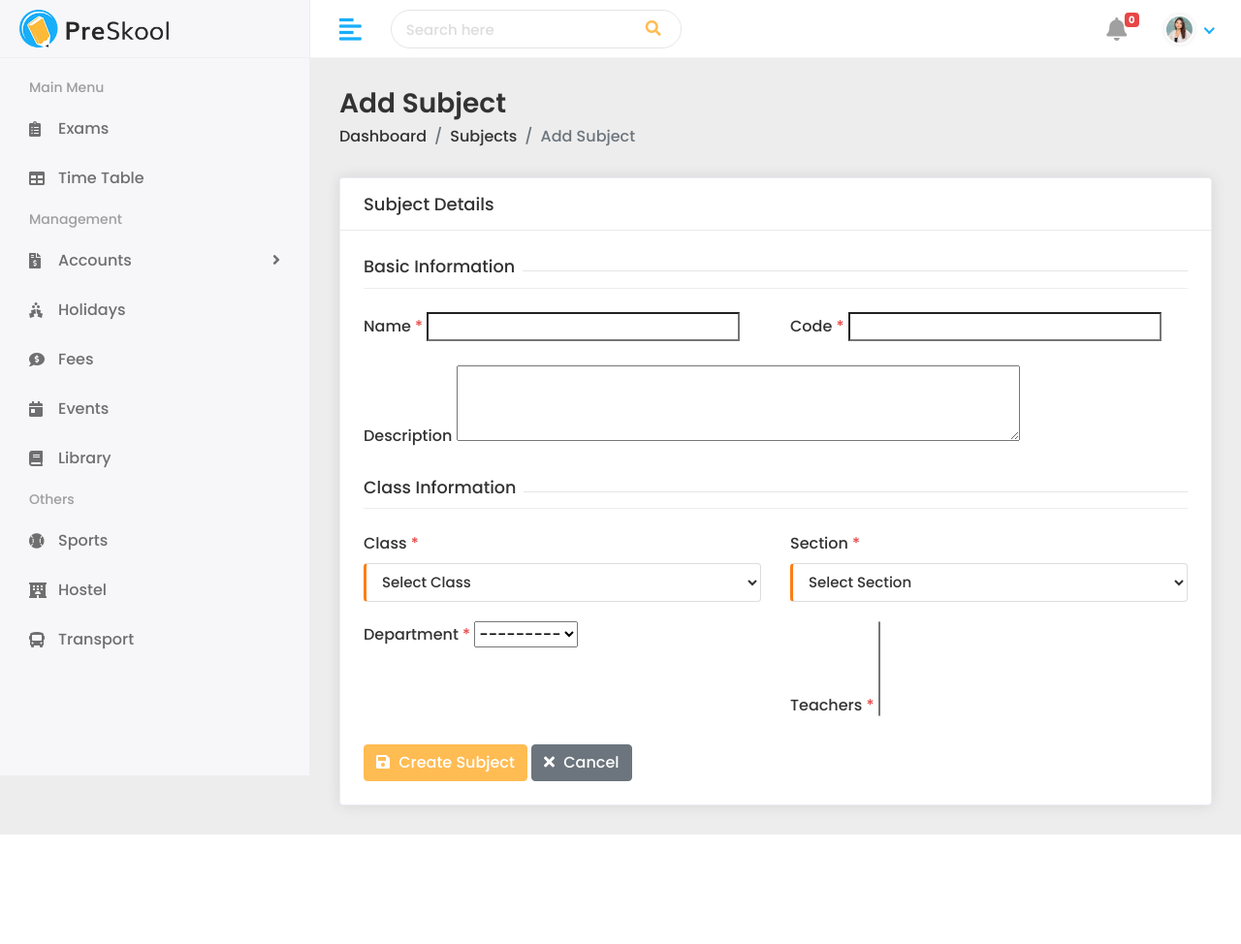
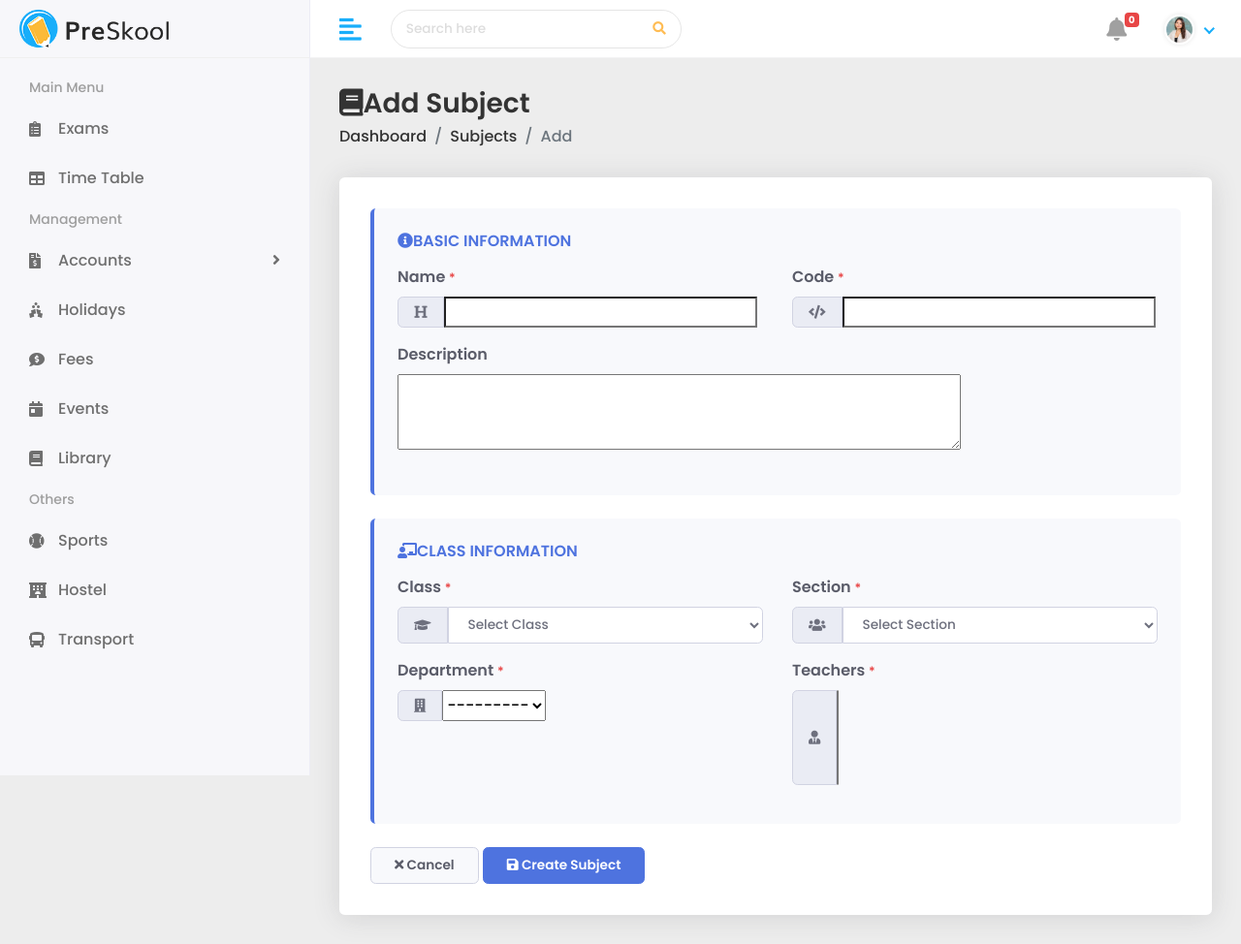
Before and after one commit to ankiitm2/sms, a Django app: page /subjects/add/ in a window 1280 px wide. Shown: the whole page at 97% size. Before the commit the page ends 861 px from the top, so only its background shows below. Run offline with Django 5.2, Linux system fonts and the light colour scheme; the visitor is signed in with stand-in values (Sample User, id 1); data comes from the database, SQL or seed files in the repository; data that the repository does not hold is empty; some libraries are stand-ins or nearby versions.

Commit message:
subjects added UI

```diff
--- a/templates/subjects/subject_form.html
+++ b/templates/subjects/subject_form.html
@@ -4,149 +4,137 @@
 {% block body %}
 <div class="page-wrapper">
     <div class="content container-fluid">
+        <!-- Page Header -->
         <div class="page-header">
             <div class="row align-items-center">
                 <div class="col">
-                    <h3 class="page-title">
-                        {% if object %}Edit{% else %}Add{% endif %} Subject
-                    </h3>
-                    <ul class="breadcrumb">
+                    <h5 class="page-title">
+                        <i class="fas fa-book me-2"></i>{% if object %}Edit{% else %}Add{% endif %} Subject
+                    </h5>
+                    <nav aria-label="breadcrumb">
+                        <ol class="breadcrumb">
                             <li class="breadcrumb-item"><a href="{% url 'dashboard' %}">Dashboard</a></li>
                             <li class="breadcrumb-item"><a href="{% url 'subject_list' %}">Subjects</a></li>
-                        <li class="breadcrumb-item active">
-                            {% if object %}Edit{% else %}Add{% endif %} Subject
-                        </li>
-                    </ul>
+                            <li class="breadcrumb-item active" aria-current="page">{% if object %}Edit{% else %}Add{% endif %}</li>
+                        </ol>
+                    </nav>
                 </div>
             </div>
         </div>
 
+        <!-- Main Form -->
         <div class="row">
             <div class="col-md-12">
                 <div class="card">
-                    <div class="card-header">
-                        <h5 class="card-title">Subject Details</h5>
-                    </div>
                     <div class="card-body">
                         <form method="post" enctype="multipart/form-data" class="needs-validation" novalidate>
                             {% csrf_token %}
+
+                            <!-- Basic Information Section -->
+                            <div class="section-block mb-4">
+                                <h6 class="section-title"><i class="fas fa-info-circle me-2"></i>Basic Information</h6>
                                 <div class="row">
-                                <!-- Basic Information -->
-                                <div class="col-12">
-                                    <h5 class="form-title"><span>Basic Information</span></h5>
+                                    <!-- Name Field -->
+                                    <div class="col-md-6 mb-3">
+                                        <label class="form-label">{{ form.name.label }} <span class="text-danger">*</span></label>
+                                        <div class="input-group">
+                                            <span class="input-group-text"><i class="fas fa-heading"></i></span>
+                                            {{ form.name }}
                                         </div>
-
-                                <!-- Name Field -->
-                                <div class="col-12 col-sm-6">
-                                    <div class="form-group">
-                                        <label>{{ form.name.label }} <span class="text-danger">*</span></label>
-                                        {{ form.name }}
-                                        <div class="invalid-feedback">
-                                            Please provide a subject name.
-                                        </div>
+                                        <div class="invalid-feedback">Please provide a subject name.</div>
                                         {{ form.name.errors }}
-                                    </div>
                                     </div>
 
                                     <!-- Code Field -->
-                                <div class="col-12 col-sm-6">
-                                    <div class="form-group">
-                                        <label>{{ form.code.label }} <span class="text-danger">*</span></label>
+                                    <div class="col-md-6 mb-3">
+                                        <label class="form-label">{{ form.code.label }} <span class="text-danger">*</span></label>
+                                        <div class="input-group">
+                                            <span class="input-group-text"><i class="fas fa-code"></i></span>
                                             {{ form.code }}
-                                        <div class="invalid-feedback">
-                                            Please provide a subject code.
                                         </div>
+                                        <div class="invalid-feedback">Please provide a subject code.</div>
                                         {{ form.code.errors }}
-                                    </div>
                                     </div>
 
                                     <!-- Description Field -->
-                                <div class="col-12">
-                                    <div class="form-group">
-                                        <label>{{ form.description.label }}</label>
+                                    <div class="col-12 mb-3">
+                                        <label class="form-label">{{ form.description.label }}</label>
                                         {{ form.description }}
                                         {{ form.description.errors }}
                                     </div>
                                 </div>
-
-                                <!-- Class Information -->
-                                <div class="col-12">
-                                    <h5 class="form-title"><span>Class Information</span></h5>
                             </div>
 
+                            <!-- Class Information Section -->
+                            <div class="section-block mb-4">
+                                <h6 class="section-title"><i class="fas fa-chalkboard-teacher me-2"></i>Class Information</h6>
+                                <div class="row">
                                     <!-- Class Field -->
-                                <div class="col-12 col-sm-6">
-                                    <div class="form-group">
-                                        <label>Class <span class="text-danger">*</span></label>
-                                        <select name="student_class" class="form-control select" required>
+                                    <div class="col-md-6 mb-3">
+                                        <label class="form-label">Class <span class="text-danger">*</span></label>
+                                        <div class="input-group">
+                                            <span class="input-group-text"><i class="fas fa-graduation-cap"></i></span>
+                                            <select name="student_class" class="form-select" id="student_class" required>
                                                 <option value="">Select Class</option>
                                                 {% for value, display in form.fields.student_class.choices %}
-                                                <option value="{{ value }}" {% if form.student_class.value == value %}selected{% endif %}>
-                                                    {{ display }}
-                                                </option>
+                                                    <option value="{{ value }}" {% if form.student_class.value == value %}selected{% endif %}>{{ display }}</option>
                                                 {% endfor %}
                                             </select>
-                                        <div class="invalid-feedback">
-                                            Please select a class.
                                         </div>
+                                        <div class="invalid-feedback">Please select a class.</div>
                                         {{ form.student_class.errors }}
-                                    </div>
                                     </div>
 
                                     <!-- Section Field -->
-                                <div class="col-12 col-sm-6">
-                                    <div class="form-group">
-                                        <label>Section <span class="text-danger">*</span></label>
-                                        <select name="section" class="form-control select" required>
+                                    <div class="col-md-6 mb-3">
+                                        <label class="form-label">Section <span class="text-danger">*</span></label>
+                                        <div class="input-group">
+                                            <span class="input-group-text"><i class="fas fa-users"></i></span>
+                                            <select name="section" class="form-select" id="section" required>
                                                 <option value="">Select Section</option>
                                                 {% for value, display in form.fields.section.choices %}
-                                                <option value="{{ value }}" {% if form.section.value == value %}selected{% endif %}>
-                                                    {{ display }}
-                                                </option>
+                                                    <option value="{{ value }}" {% if form.section.value == value %}selected{% endif %}>{{ display }}</option>
                                                 {% endfor %}
                                             </select>
-                                        <div class="invalid-feedback">
-                                            Please select a section.
                                         </div>
+                                        <div class="invalid-feedback">Please select a section.</div>
                                         {{ form.section.errors }}
-                                    </div>
                                     </div>
 
                                     <!-- Department Field -->
-                                <div class="col-12 col-sm-6">
-                                    <div class="form-group">
-                                        <label>{{ form.department.label }} <span class="text-danger">*</span></label>
+                                    <div class="col-md-6 mb-3">
+                                        <label class="form-label">{{ form.department.label }} <span class="text-danger">*</span></label>
+                                        <div class="input-group">
+                                            <span class="input-group-text"><i class="fas fa-building"></i></span>
                                             {{ form.department }}
-                                        <div class="invalid-feedback">
-                                            Please select a department.
                                         </div>
+                                        <div class="invalid-feedback">Please select a department.</div>
                                         {{ form.department.errors }}
-                                    </div>
                                     </div>
 
                                     <!-- Teachers Field (Admin Only) -->
                                     {% if user.is_admin %}
-                                <div class="col-12 col-sm-6">
-                                    <div class="form-group">
-                                        <label>{{ form.teachers.label }} <span class="text-danger">*</span></label>
+                                    <div class="col-md-6 mb-3">
+                                        <label class="form-label">{{ form.teachers.label }} <span class="text-danger">*</span></label>
+                                        <div class="input-group">
+                                            <span class="input-group-text"><i class="fas fa-user-tie"></i></span>
                                             {{ form.teachers }}
-                                        <div class="invalid-feedback">
-                                            Please select at least one teacher.
                                         </div>
+                                        <div class="invalid-feedback">Please select at least one teacher.</div>
                                         {{ form.teachers.errors }}
                                     </div>
+                                    {% endif %}
                                 </div>
-                                {% endif %}
+                            </div>
 
-                                <!-- Submit Button -->
-                                <div class="col-12">
+                            <!-- Form Actions -->
+                            <div class="form-actions text-end">
+                                <a href="{% url 'subject_list' %}" class="btn btn-light me-2">
+                                    <i class="fas fa-times me-1"></i> Cancel
+                                </a>
                                 <button type="submit" class="btn btn-primary">
-                                        <i class="fas fa-save"></i> {% if object %}Update{% else %}Create{% endif %} Subject
+                                    <i class="fas fa-save me-1"></i> {% if object %}Update{% else %}Create{% endif %} Subject
                                 </button>
-                                    <a href="{% url 'subject_list' %}" class="btn btn-secondary">
-                                        <i class="fas fa-times"></i> Cancel
-                                    </a>
-                                </div>
                             </div>
                         </form>
                     </div>
@@ -156,18 +144,16 @@
     </div>
 </div>
 
-<!-- Add this script for form validation -->
+<!-- JavaScript -->
 <script>
     // Form validation
-(function() {
+    (function () {
         'use strict';
-    window.addEventListener('load', function() {
-        // Fetch all the forms we want to apply custom Bootstrap validation styles to
+        window.addEventListener('load', function () {
             var forms = document.getElementsByClassName('needs-validation');
-        // Loop over them and prevent submission
-        var validation = Array.prototype.filter.call(forms, function(form) {
-            form.addEventListener('submit', function(event) {
-                if (form.checkValidity() === false) {
+            Array.prototype.forEach.call(forms, function (form) {
+                form.addEventListener('submit', function (event) {
+                    if (!form.checkValidity()) {
                         event.preventDefault();
                         event.stopPropagation();
                     }
@@ -177,44 +163,241 @@
         }, false);
     })();
 
-// Initialize select2
-$(document).ready(function() {
-    $('.select').select2({
+    // Initialize Select2
+    $(document).ready(function () {
+        $('select').select2({
             placeholder: "Select an option",
-        allowClear: true
+            allowClear: true,
+            width: '100%',
+            theme: 'bootstrap-5',
+            minimumResultsForSearch: 5,
+            dropdownParent: $('.modal').length ? $('.modal') : $(document.body)
         });
     });
 </script>
 
+<!-- Custom Styling -->
 <style>
-/* Custom styling for the form */
-.card {
-    box-shadow: 0 0 15px rgba(0,0,0,0.1);
+/* Base Styles */
+:root {
+    --primary-color: #4e73df;
+    --primary-hover: #2e59d9;
+    --secondary-color: #858796;
+    --light-gray: #f8f9fc;
+    --border-color: #d1d3e2;
+    --border-radius: 0.35rem;
+    --box-shadow: 0 0.15rem 1.75rem 0 rgba(58, 59, 69, 0.15);
+    --transition: all 0.3s ease;
 }
-.form-title {
-    font-size: 1.1rem;
-    color: #333;
+
+/* Form Elements */
+.form-label {
+    font-weight: 600;
+    color: #5a5c69;
+    margin-bottom: 0.5rem;
+    display: block;
+}
+
+.form-control,
+.form-select,
+.select2-selection,
+textarea.form-control {
+    background-color: #fff;
+    border: 1px solid var(--border-color);
+    border-radius: var(--border-radius);
+    padding: 0.5rem 1rem;
+    font-size: 0.85rem;
+    color: #6e707e;
+    transition: var(--transition);
+    height: calc(2.25rem + 2px);
+}
+
+.form-control:focus,
+.form-select:focus,
+.select2-selection:focus,
+textarea.form-control:focus {
+    border-color: var(--primary-color);
+    box-shadow: 0 0 0 0.2rem rgba(78, 115, 223, 0.25);
+    outline: 0;
+}
+
+textarea.form-control {
+    min-height: 100px;
+    resize: vertical;
+}
+
+/* Input Groups */
+.input-group {
+    position: relative;
+    display: flex;
+    flex-wrap: wrap;
+    align-items: stretch;
+    width: 100%;
+}
+
+.input-group-text {
+    display: flex;
+    align-items: center;
+    padding: 0.5rem 1rem;
+    font-size: 0.875rem;
+    font-weight: 400;
+    line-height: 1.5;
+    color: #6e707e;
+    text-align: center;
+    white-space: nowrap;
+    background-color: #eaecf4;
+    border: 1px solid var(--border-color);
+    border-radius: var(--border-radius) 0 0 var(--border-radius);
+}
+
+.input-group .form-control,
+.input-group .form-select {
+    position: relative;
+    flex: 1 1 auto;
+    width: 1%;
+    min-width: 0;
+    border-radius: 0 var(--border-radius) var(--border-radius) 0;
+}
+
+/* Select2 Customization */
+.select2-container--bootstrap-5 .select2-selection {
+    height: calc(2.25rem + 2px);
+    display: flex;
+    align-items: center;
+    padding: 0.375rem 0.75rem;
+    border: 1px solid var(--border-color);
+    border-radius: var(--border-radius);
+}
+
+.select2-container--bootstrap-5 .select2-selection--single {
+    height: calc(2.25rem + 2px);
+}
+
+.select2-container--bootstrap-5 .select2-selection__arrow {
+    height: calc(2.25rem + 2px);
+}
+
+.select2-container--bootstrap-5 .select2-dropdown {
+    border: 1px solid var(--border-color);
+    border-radius: var(--border-radius);
+    box-shadow: var(--box-shadow);
+}
+
+.select2-container--bootstrap-5 .select2-results__option--selected {
+    background-color: var(--light-gray);
+}
+
+.select2-container--bootstrap-5 .select2-results__option--highlighted {
+    background-color: var(--primary-color);
+    color: white;
+}
+
+/* Section Blocks */
+.section-block {
+    background-color: var(--light-gray);
+    border-radius: var(--border-radius);
+    padding: 1.5rem;
     margin-bottom: 1.5rem;
-    padding-bottom: 0.5rem;
-    border-bottom: 1px solid #eee;
+    border-left: 4px solid var(--primary-color);
 }
+
+.section-title {
+    font-size: 1rem;
+    font-weight: 600;
+    color: #4e73df;
+    margin-bottom: 1rem;
+    text-transform: uppercase;
+}
+
+/* Buttons */
+.btn {
+    border-radius: var(--border-radius);
+    font-weight: 600;
+    padding: 0.5rem 1.5rem;
+    transition: var(--transition);
+    font-size: 0.85rem;
+}
+
+.btn-primary {
+    background-color: var(--primary-color);
+    border-color: var(--primary-color);
+}
+
+.btn-primary:hover {
+    background-color: var(--primary-hover);
+    border-color: var(--primary-hover);
+    transform: translateY(-1px);
+}
+
+.btn-light {
+    background-color: #f8f9fc;
+    border-color: #d1d3e2;
+    color: #5a5c69;
+}
+
+.btn-light:hover {
+    background-color: #e2e6ea;
+    border-color: #d1d3e2;
+}
+
+/* Validation */
 .invalid-feedback {
     display: none;
     width: 100%;
     margin-top: 0.25rem;
     font-size: 80%;
-    color: #dc3545;
+    color: #e74a3b;
 }
+
+.was-validated .form-control:invalid,
+.was-validated .form-control:invalid:focus,
+.was-validated .form-select:invalid,
+.was-validated .form-select:invalid:focus {
+    border-color: #e74a3b;
+}
+
 .was-validated .form-control:invalid ~ .invalid-feedback,
-.was-validated .form-control:invalid ~ .invalid-feedback,
-.was-validated .form-control:invalid:focus ~ .invalid-feedback {
+.was-validated .form-select:invalid ~ .invalid-feedback {
     display: block;
 }
-.form-control:required, .select2-selection:required {
-    border-left: 3px solid #fd7e14;
+
+/* Required Field Indicator */
+.errorlist,
+.text-danger {
+    color: #e74a3b;
+   font-size:.8rem;
 }
-.btn i {
-    margin-right: 5px;
+
+/* Card Styling */
+.card {
+    border: none;
+    border-radius: var(--border-radius);
+    box-shadow: var(--box-shadow);
+}
+
+.card-body {
+    padding: 2rem;
+}
+
+/* Responsive Adjustments */
+@media (max-width: 768px) {
+    .card-body {
+        padding: 1.5rem;
+    }
+
+    .section-block {
+        padding: 1rem;
+    }
+
+    .form-actions {
+        display: flex;
+        flex-direction: column;
+        gap: 0.5rem;
+    }
+
+    .btn {
+        width: 100%;
+    }
 }
 </style>
 {% endblock %}
```
Lines whose indentation alone changed are shown as unchanged.
